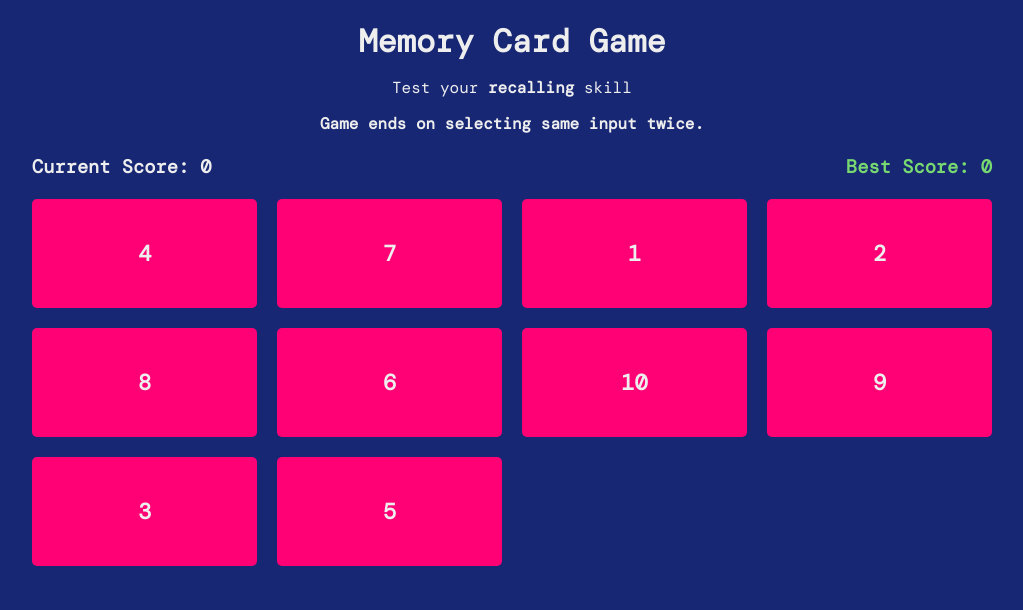
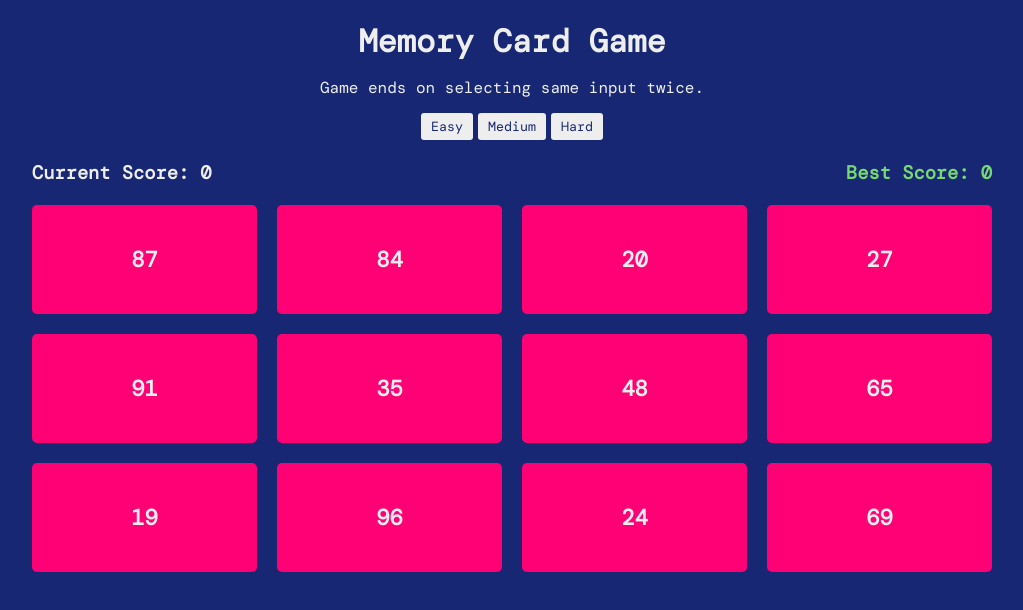
Before and after one commit to NirvaanBal/memory-game, a React (Vite) app: page / in a window 1280 px wide. Shown: the top 610 px of the page, without its empty margins (128-1151 px from the left). Built offline with nearby package versions, Linux system fonts and the light colour scheme.

Commit message:
Add difficulty levels

```diff
--- a/src/App.jsx
+++ b/src/App.jsx
@@ -7,7 +7,8 @@ import Scoreboard from './components/Scoreboard';
 import Card from './components/Card';
 
 function App() {
-  const [numbers, setNumbers] = useState(shuffle(10));
+  const [difficulty, setDifficulty] = useState(100);
+  const [numbers, setNumbers] = useState(shuffle(difficulty));
   const [values, setValues] = useState([]);
   const [score, setScore] = useState(0);
   const [topScore, setTopScore] = useState(0);
@@ -19,17 +20,33 @@ function App() {
       setValues([]);
     } else {
       setValues([...values, value]);
-      setNumbers(shuffle(10));
+      setNumbers(shuffle(difficulty));
+    }
+  };
+
+  const changeDifficulty = (e) => {
+    const level = e.target.textContent.toLowerCase();
+    if (level === 'easy') {
+      setDifficulty(50);
+      setNumbers(shuffle(difficulty));
+    } else if (level === 'medium') {
+      setDifficulty(100);
+      setNumbers(shuffle(difficulty));
+    } else {
+      setDifficulty(200);
+      setNumbers(shuffle(difficulty));
     }
   };
 
   useEffect(() => {
     setScore(values.length);
+
+    return () => null;
   }, [values]);
 
   return (
     <>
-      <Header />
+      <Header handleDifficulty={changeDifficulty} />
       <Scoreboard best={topScore} score={score} />
       <div className="cards">
         {numbers.map((number, index) => (
--- a/src/components/Header.jsx
+++ b/src/components/Header.jsx
@@ -1,13 +1,13 @@
-function Header() {
+function Header({ handleDifficulty }) {
   return (
     <div className="header">
       <h1>Memory Card Game</h1>
-      <p>
-        Test your <strong>recalling</strong> skill
-      </p>
-      <p>
-        <b>Game ends on selecting same input twice.</b>
-      </p>
+      <p>Game ends on selecting same input twice.</p>
+      <div className="modes">
+        <button onClick={handleDifficulty}>Easy</button>
+        <button onClick={handleDifficulty}>Medium</button>
+        <button onClick={handleDifficulty}>Hard</button>
+      </div>
     </div>
   );
 }
--- a/src/index.css
+++ b/src/index.css
@@ -28,6 +28,26 @@ body {
   display: flex;
   flex-direction: column;
   gap: 15px;
+}
+
+.modes {
+  display: flex;
+  justify-content: center;
+  gap: 5px;
+}
+
+button {
+  border: none;
+  outline: none;
+  background-color: var(--text-color);
+  color: var(--base-color);
+  padding: 5px 10px;
+  border-radius: 3px;
+  cursor: pointer;
+}
+
+button:hover {
+  background-color: var(--secondary-color);
 }
 
 .scoreboard {
--- a/src/utils/shuffle.js
+++ b/src/utils/shuffle.js
@@ -7,7 +7,7 @@ function shuffle(upto) {
     items.push(value);
   }
 
-  return items;
+  return items.slice(0, 12);
 }
 
 export default shuffle;
```
Also changed, not shown: src/components/Button.css (deleted, +0 -13 lines), src/components/Button.jsx (deleted, +0 -7 lines).
